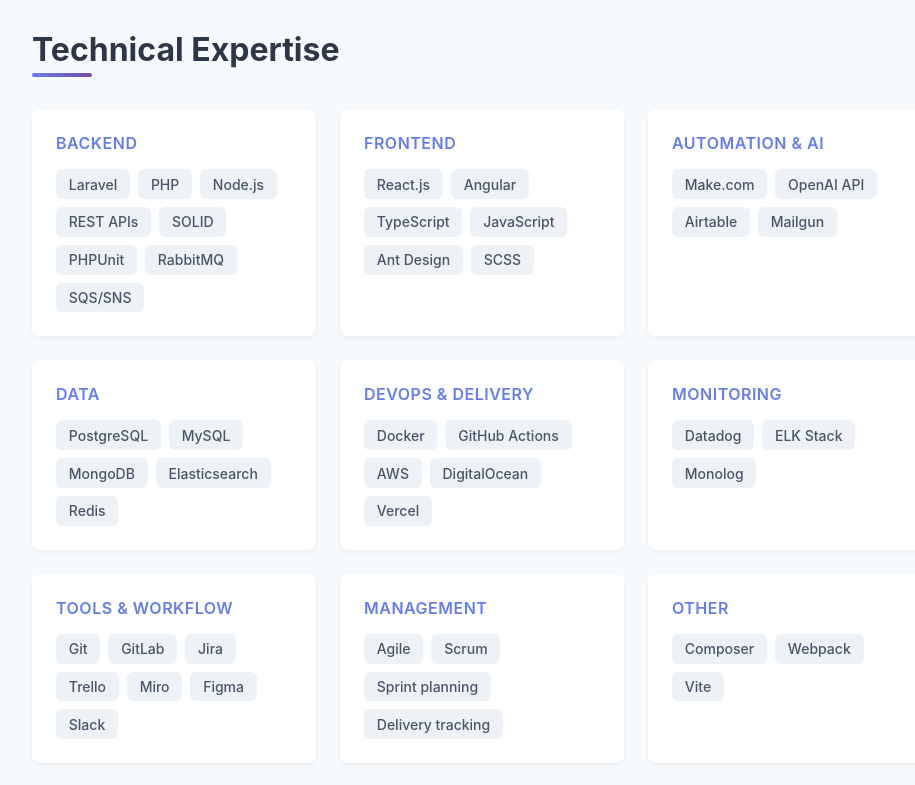
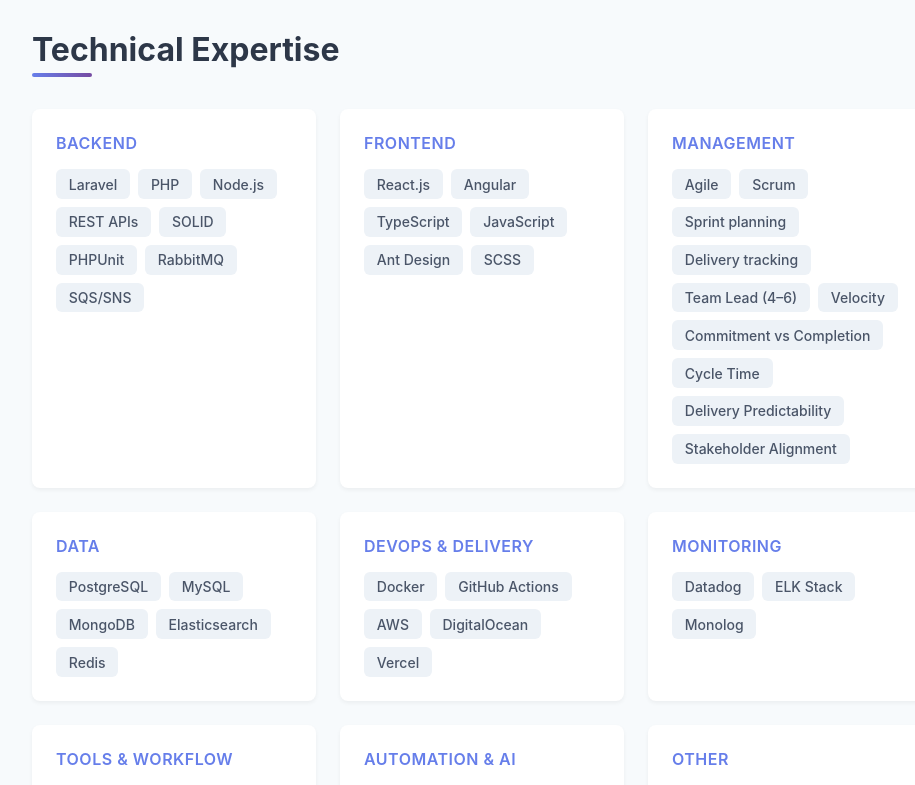
Before and after one commit to MarkKulUa/angular-portfolio, an Angular app in the folder frontend/: page /resume in a window 1280 px wide. Shown: the part 880-1665 px from the top of the page, without its empty margins (158-1073 px from the left). Built offline with nearby package versions, Linux system fonts and the light colour scheme; no server answers.

Commit message:
feat: resume improvements

```diff
--- a/frontend/src/app/features/resume/components/resume-skills/resume-skills.html
+++ b/frontend/src/app/features/resume/components/resume-skills/resume-skills.html
@@ -22,9 +22,9 @@
       </div>
 
       <div class="skill-category">
-        <h3 class="category-title">Automation & AI</h3>
+        <h3 class="category-title">Management</h3>
         <div class="skill-tags">
-          @for (skill of technicalExpertise().automation; track skill) {
+          @for (skill of technicalExpertise().management; track skill) {
             <span class="skill-tag">{{ skill }}</span>
           }
         </div>
@@ -67,9 +67,9 @@
       </div>
 
       <div class="skill-category">
-        <h3 class="category-title">Management</h3>
+        <h3 class="category-title">Automation & AI</h3>
         <div class="skill-tags">
-          @for (skill of technicalExpertise().management; track skill) {
+          @for (skill of technicalExpertise().automation; track skill) {
             <span class="skill-tag">{{ skill }}</span>
           }
         </div>
--- a/frontend/src/assets/data/resume.json
+++ b/frontend/src/assets/data/resume.json
@@ -9,7 +9,7 @@
   },
   "summary": {
     "title": "Senior <strong>Full-Stack Engineer</strong> (Laravel, Node.js, React, Angular) · <strong>Team Lead</strong> (Delivery-Focused) · <strong>15+ Yrs Experience</strong>",
-    "description": "Senior Full-Stack Engineer with 15+ years of experience, transitioning into Team Lead and delivery-focused roles. I specialize in designing and delivering scalable, API-first systems with predictable delivery across FinTech, SaaS, E-commerce, Transportation, and Real Estate domains.\n\nI have led cross-functional teams of 4–6 engineers, taking responsibility for technical architecture, task estimation, sprint planning, and delivery predictability. I actively track velocity, commitment vs completion, cycle time, and unplanned work to identify bottlenecks, stabilize delivery, and align engineering output with business priorities.\n\nStrong background in modular architecture, SOLID principles, PSR standards, CI/CD pipelines, and test-driven practices. Experienced in both greenfield development and complex legacy system refactoring, with a focus on sustainable team performance, risk reduction, and clear communication with stakeholders.",
+    "description": "Senior Full-Stack Engineer and Delivery-Focused Team Lead with 15+ years of experience in building and operating business-critical systems. I specialize in designing and delivering scalable, API-first systems with predictable delivery across FinTech, SaaS, E-commerce, Transportation, and Real Estate domains.\n\nI have led cross-functional teams of 4–6 engineers, taking responsibility for technical architecture, task estimation, sprint planning, and delivery predictability. I actively track velocity, commitment vs completion, cycle time, and unplanned work to identify bottlenecks, stabilize delivery, and align engineering output with business priorities.\n\nStrong background in modular architecture, SOLID principles, PSR standards, CI/CD pipelines, and test-driven practices. Experienced in both greenfield development and complex legacy system refactoring, with a focus on sustainable team performance, risk reduction, and clear communication with stakeholders.",
     "languages": "English (B2+), Polish (conversational), Ukrainian (native)"
   },
   "technicalExpertise": {
@@ -24,12 +24,23 @@
       "SQS/SNS"
     ],
     "frontend": ["React.js", "Angular", "TypeScript", "JavaScript", "Ant Design", "SCSS"],
-    "automation": ["Make.com", "OpenAI API", "Airtable", "Mailgun"],
+    "management": [
+      "Agile",
+      "Scrum",
+      "Sprint planning",
+      "Delivery tracking",
+      "Team Lead (4–6)",
+      "Velocity",
+      "Commitment vs Completion",
+      "Cycle Time",
+      "Delivery Predictability",
+      "Stakeholder Alignment"
+    ],
     "data": ["PostgreSQL", "MySQL", "MongoDB", "Elasticsearch", "Redis"],
     "devops": ["Docker", "GitHub Actions", "AWS", "DigitalOcean", "Vercel"],
     "monitoring": ["Datadog", "ELK Stack", "Monolog"],
     "tools": ["Git", "GitLab", "Jira", "Trello", "Miro", "Figma", "Slack"],
-    "management": ["Agile", "Scrum", "Sprint planning", "Delivery tracking"],
+    "automation": ["Make.com", "OpenAI API", "Airtable", "Mailgun", "Google & Gmail API"],
     "other": ["Composer", "Webpack", "Vite"]
   },
   "certifiedSkills": [
```
